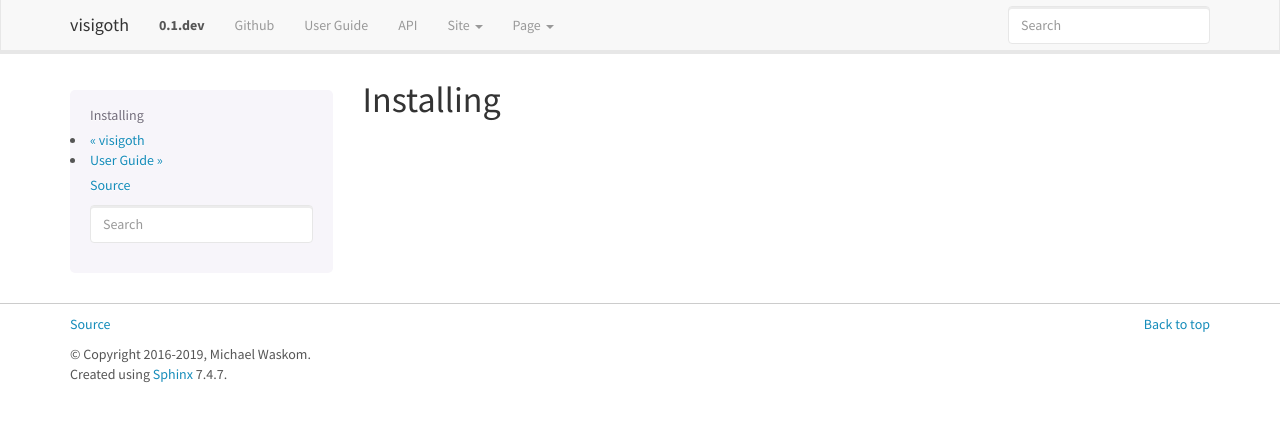
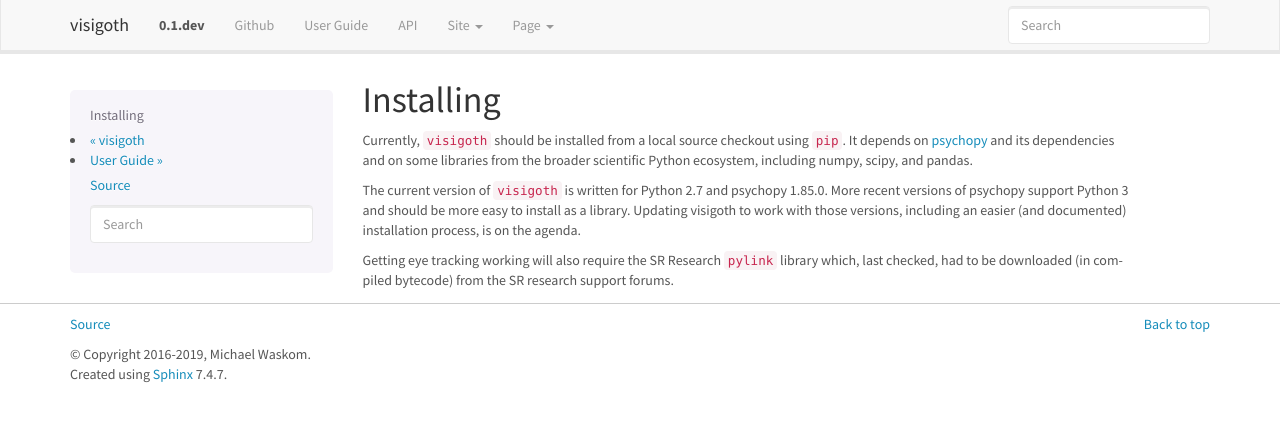
Before and after one commit to mwaskom/visigoth, a Sphinx documentation site: the page built from doc/installing.rst, in a window 1280 px wide. Shown: the top 422 px of the page. Built offline with Sphinx 7.4.7, drawn with Linux system fonts in a browser that asks for light colours; the version number is read from the project's files by our own code.

Commit message:
Add very basic index and install docs

```diff
--- a/doc/index.rst
+++ b/doc/index.rst
@@ -38,7 +38,9 @@ Psychophysics experiment control in Python
       </div>
       <div class="col-md-8">
 
-Visigoth is a library that does stuff.
+``visigoth`` is a library for controlling psychophysics experiments in Python.
+
+Documentation is a work in progress.
 
 .. raw:: html
 
--- a/doc/installing.rst
+++ b/doc/installing.rst
@@ -3,3 +3,17 @@
 ==========
 Installing
 ==========
+
+Currently, ``visigoth`` should be installed from a local source checkout using
+``pip``. It depends on `psychopy <https://www.psychopy.org/>`_ and its
+dependencies and on some libraries from the broader scientific Python ecosystem,
+including numpy, scipy, and pandas.
+
+The current version of ``visigoth`` is written for Python 2.7 and psychopy
+1.85.0. More recent versions of psychopy support Python 3 and should be more
+easy to install as a library. Updating visigoth to work with those versions,
+including an easier (and documented) installation process, is on the agenda.
+
+Getting eye tracking working will also require the SR Research ``pylink``
+library which, last checked, had to be downloaded (in compiled bytecode) from
+the SR research support forums.
```
